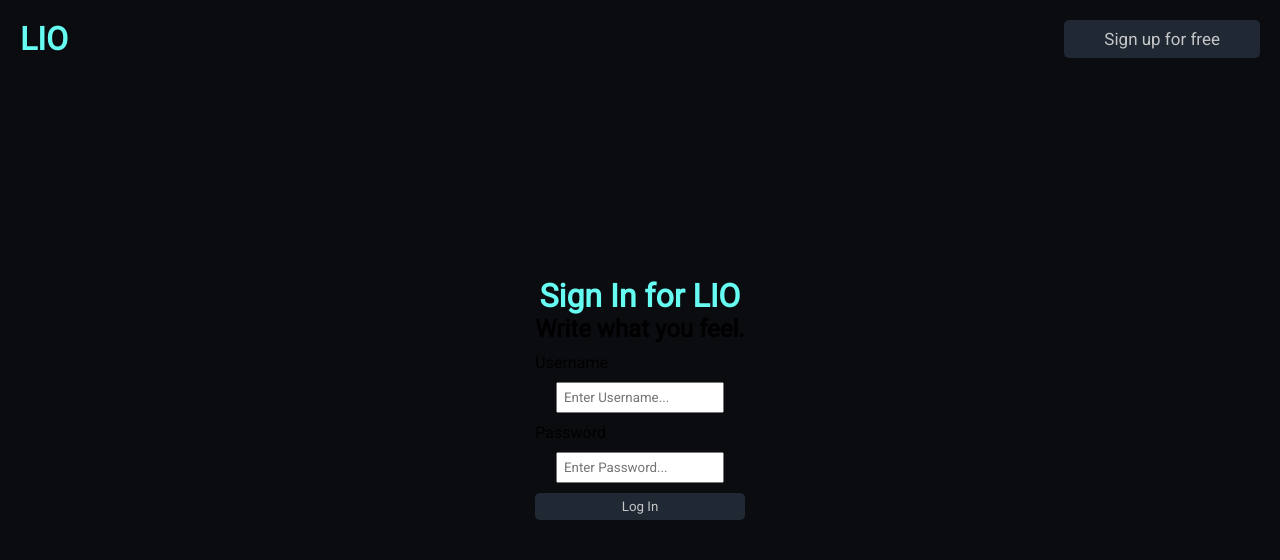
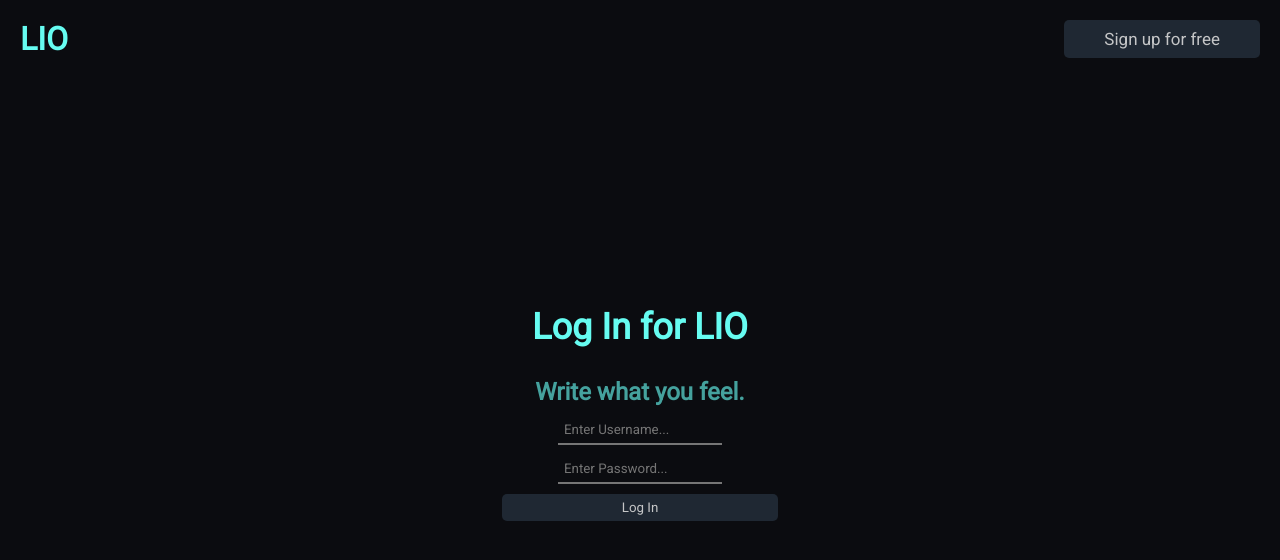
Before and after one commit to Manuel-heav/LIO, a React (Create React App) app in the folder client/: page /login in a window 1280 px wide. Shown: the top 560 px of the page. Built offline with nearby package versions, Linux system fonts and the light colour scheme.

Commit message:
working on inputs

```diff
--- a/client/src/App.css
+++ b/client/src/App.css
@@ -3,6 +3,7 @@
     --secondarycolor: #0b0c10;
     --teritaryColor: #1f2833;
     --textColor: #c5c6c7;
+    --textSecondary: #45a29e;
 }
 *{
     margin: 0;
--- a/client/src/components/Login.jsx
+++ b/client/src/components/Login.jsx
@@ -11,12 +11,10 @@ const Login = () => {
       </div>
       <div className="main__container">
         <div className="login__container">
-            <h1>Sign In for LIO</h1>
+            <h1>Log In for LIO</h1>
             <h2>Write what you feel.</h2>
             <form>
-                <label>Username</label>
                 <input type="text" name="username" placeholder="Enter Username..." />
-                <label>Password</label>
                 <input type="password" name="password" placeholder="Enter Password..." />
                 <button>Log In</button>
             </form>
--- a/client/src/components/login.css
+++ b/client/src/components/login.css
@@ -51,13 +51,32 @@
     border-radius: 10px;
 }
 h1{
+    color: var(--primaryColor);
+}
+.login .login__container h1{
     text-align: center;
-    color: var(--primaryColor)
+    font-size: 36px;
+    margin: 30px;
 }
-label, input{
+
+h2{
+    text-align: center;
+    color: var(--textSecondary)
+}
+
+input{
     display: block;
     margin: auto;
     margin-top: 10px;
+    background-color: transparent;
+    border-top: none;
+    border-left: none;
+    border-right: none;
+    color: var(--textColor)
+}
+
+input:focus{
+    outline: var(--primaryColor)
 }
 
 input{
```
